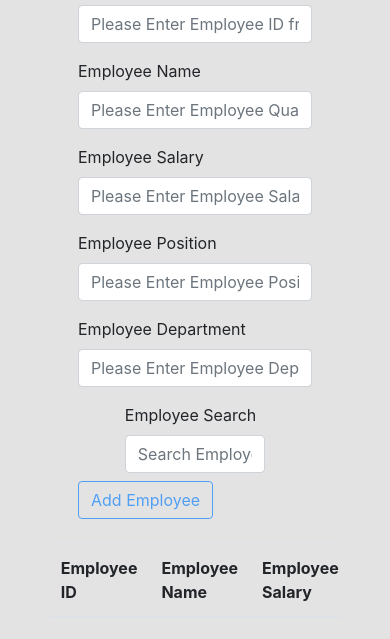
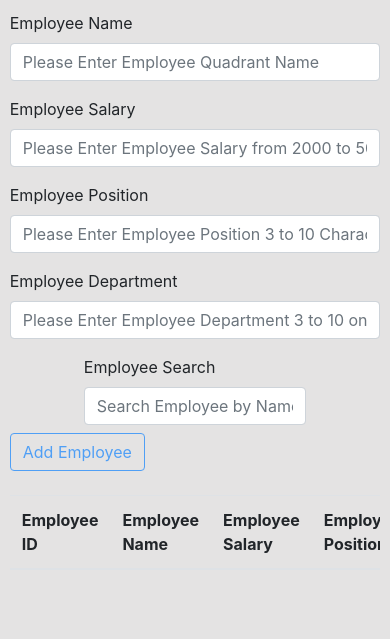
Before and after one commit to hossamemara/crud_System, a plain HTML site: page index.html in a window 390 px wide. Shown: the part 155-794 px from the top of the page. Drawn offline with Linux system fonts and the light colour scheme.

Commit message:
Update 29-05-2021

```diff
--- a/css/style.css
+++ b/css/style.css
@@ -112,3 +112,10 @@ body{
 {
     background-color: rgba(192, 192, 192) !important;
 }
+
+@media only screen and (max-width: 500px) {
+  .crudInputs,.crudTable
+  {
+      width: 95%;
+  }
+  }
--- a/index.html
+++ b/index.html
@@ -82,7 +82,7 @@
 
 
     <!--________________ CRUD System Table Section Start ________________-->
-    <div class="crudTable table-striped table-hover table-responsive w-75 m-auto">
+    <div class="crudTable table-striped table-hover table-responsive w-90 m-auto">
 
         <table class="table table-striped  my-3 ">
             <thead>
```
